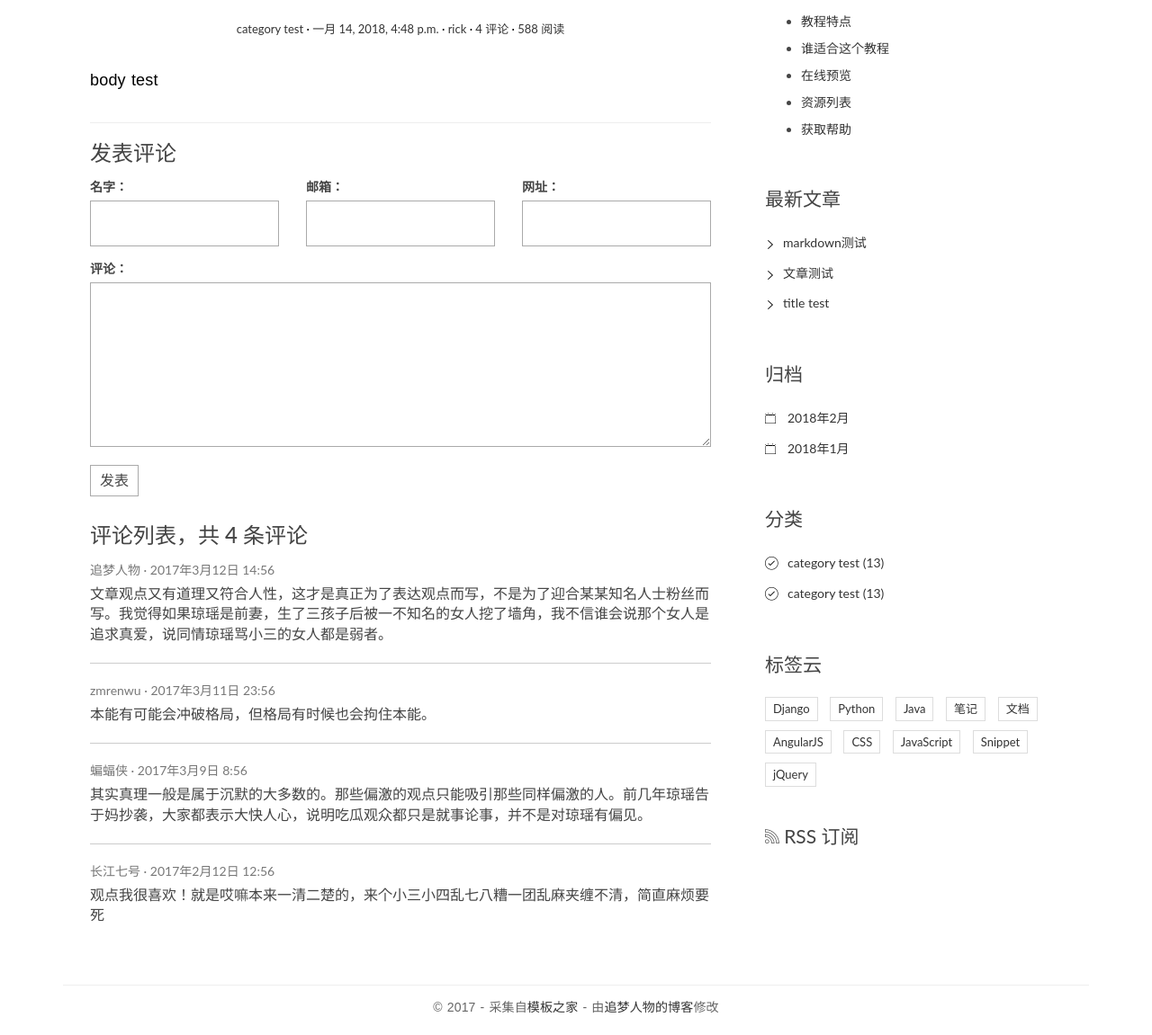
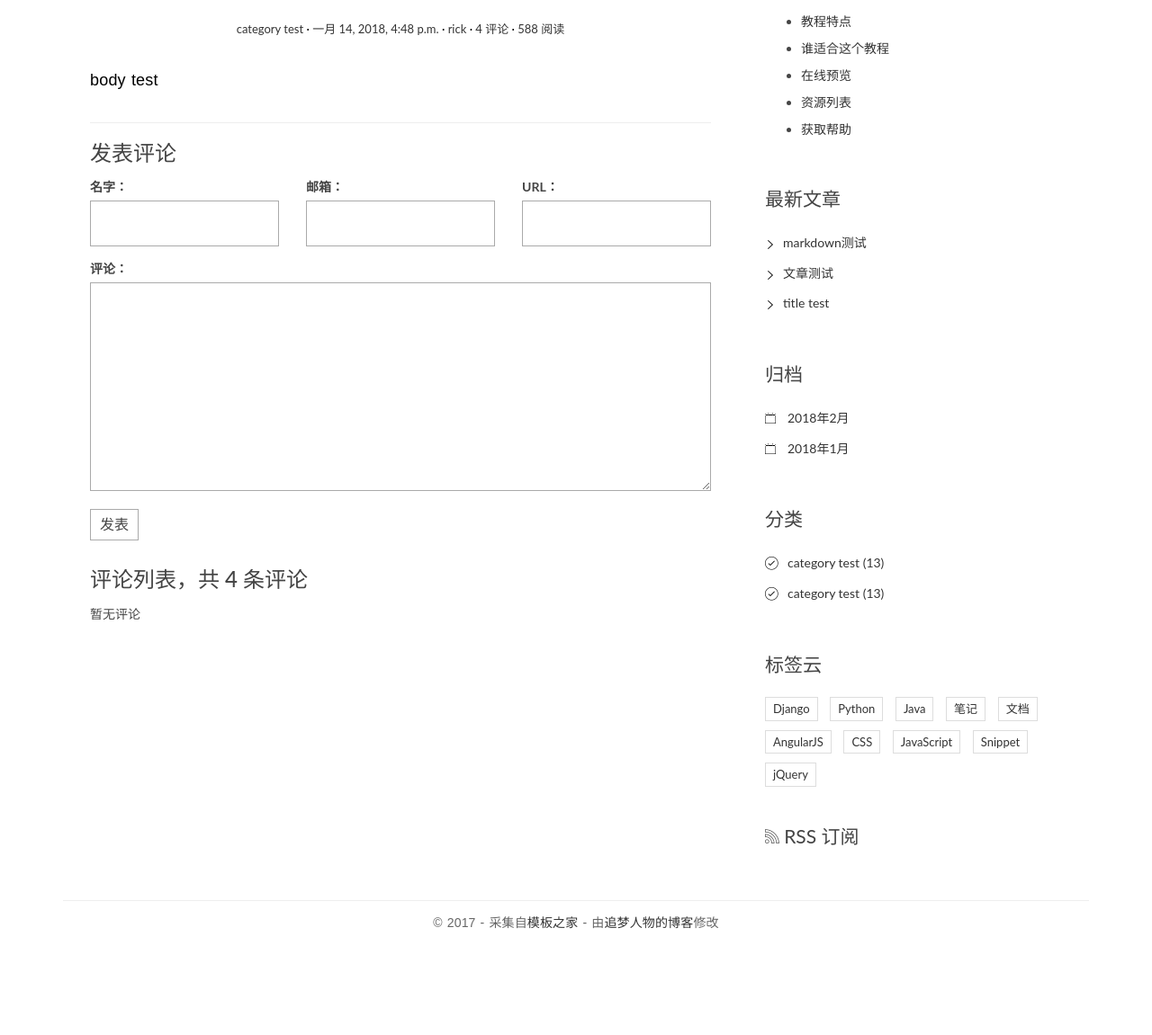
Before and after one commit to hakujyo/blogproject, a Django app: page /post/1/ in a window 1280 px wide. Shown: the part 210-1361 px from the top of the page at 90% size. After the commit the page ends 1243 px from the top, so only its background shows below. Run offline with Django 3.2, Linux system fonts and the light colour scheme; data comes from the database, SQL or seed files in the repository; both versions use the stored data as it was after the commit; some libraries are stand-ins or nearby versions.

Commit message:
update comments section

```diff
--- a/blog/templates/detail.html
+++ b/blog/templates/detail.html
@@ -20,58 +20,46 @@
     <section class="comment-area" id="comment-area">
         <hr>
         <h3>发表评论</h3>
-        <form action="#" method="post" class="comment-form">
+        <form action="{% url 'comments:post_comment' post.pk %}" method="post" class="comment-form">
+            {% csrf_token %}
             <div class="row">
                 <div class="col-md-4">
-                    <label for="id_name">名字：</label>
-                    <input type="text" id="id_name" name="name" required>
+                    <label for="{{ form.name.id_for_label }}">名字：</label>
+                    {{ form.name }}
+                    {{ form.name.errors }}
                 </div>
                 <div class="col-md-4">
-                    <label for="id_email">邮箱：</label>
-                    <input type="email" id="id_email" name="email" required>
+                    <label for="{{ form.email.id_for_label }}">邮箱：</label>
+                    {{ form.email }}
+                    {{ form.email.errors }}
                 </div>
                 <div class="col-md-4">
-                    <label for="id_url">网址：</label>
-                    <input type="text" id="id_url" name="url">
+                    <label for="{{ form.url.id_for_label }}">URL：</label>
+                    {{ form.url }}
+                    {{ form.url.errors }}
                 </div>
                 <div class="col-md-12">
-                    <label for="id_comment">评论：</label>
-                    <textarea name="comment" id="id_comment" required></textarea>
+                    <label for="{{ form.text.id_for_label }}">评论：</label>
+                    {{ form.text }}
+                    {{ form.text.errors }}
                     <button type="submit" class="comment-btn">发表</button>
                 </div>
-            </div>    <!-- row -->
-        </form>
+              </div>    <!-- row -->
+            </form>
         <div class="comment-list-panel">
             <h3>评论列表，共 <span>4</span> 条评论</h3>
             <ul class="comment-list list-unstyled">
+                {% for comment in comment_list %}
                 <li class="comment-item">
-                    <span class="nickname">追梦人物</span>
-                    <time class="submit-date" datetime="2012-11-09T23:15:57+00:00">2017年3月12日 14:56</time>
+                    <span class="nickname">{{ comment.name }}</span>
+                    <time class="submit-date">{{ comment.created_time }}</time>
                     <div class="text">
-                        文章观点又有道理又符合人性，这才是真正为了表达观点而写，不是为了迎合某某知名人士粉丝而写。我觉得如果琼瑶是前妻，生了三孩子后被一不知名的女人挖了墙角，我不信谁会说那个女人是追求真爱，说同情琼瑶骂小三的女人都是弱者。
+                        {{ comment.text }}
                     </div>
                 </li>
-                <li class="comment-item">
-                    <span class="nickname">zmrenwu</span>
-                    <time class="submit-date" datetime="2012-11-09T23:15:57+00:00">2017年3月11日 23:56</time>
-                    <div class="text">
-                        本能有可能会冲破格局，但格局有时候也会拘住本能。
-                    </div>
-                </li>
-                <li class="comment-item">
-                    <span class="nickname">蝙蝠侠</span>
-                    <time class="submit-date" datetime="2012-11-09T23:15:57+00:00">2017年3月9日 8:56</time>
-                    <div class="text">
-                        其实真理一般是属于沉默的大多数的。那些偏激的观点只能吸引那些同样偏激的人。前几年琼瑶告于妈抄袭，大家都表示大快人心，说明吃瓜观众都只是就事论事，并不是对琼瑶有偏见。
-                    </div>
-                </li>
-                <li class="comment-item">
-                    <span class="nickname">长江七号</span>
-                    <time class="submit-date" datetime="2012-11-09T23:15:57+00:00">2017年2月12日 12:56</time>
-                    <div class="text">
-                        观点我很喜欢！就是哎嘛本来一清二楚的，来个小三小四乱七八糟一团乱麻夹缠不清，简直麻烦要死
-                    </div>
-                </li>
+                {% empty %}
+                暂无评论
+                {% endfor %}
             </ul>
         </div>
     </section>
--- a/blog/views.py
+++ b/blog/views.py
@@ -2,6 +2,7 @@ import markdown
 from django.http import HttpResponse
 from django.shortcuts import render, get_object_or_404
 from .models import Post, Category
+from comments.forms import CommentForm
 
 
 def index(request):
@@ -21,7 +22,15 @@ def detail(request, pk):
                                      'markdown.extensions.codehilite',
                                      'markdown.extensions.toc',
                                   ])
-    return render(request, 'detail.html', context={'post': post})
+    form = CommentForm()
+    # 获取这篇 post 下的全部评论
+    comment_list = post.comment_set.all()
+    # 将文章、表单、以及文章下的评论列表作为模板变量传给 detail.html 模板，以便渲染相应数据。
+    context = {'post': post,
+               'form': form,
+               'comment_list': comment_list
+               }
+    return render(request, 'detail.html', context=context)
 
 
 def archives(request, year, month):
--- a/blogproject/settings.py
+++ b/blogproject/settings.py
@@ -38,6 +38,7 @@ INSTALLED_APPS = [
     'django.contrib.messages',
     'django.contrib.staticfiles',
     'blog',
+    'comments',
 ]
 
 MIDDLEWARE = [
--- a/blogproject/urls.py
+++ b/blogproject/urls.py
@@ -1,22 +1,8 @@
-"""blogproject URL Configuration
-
-The `urlpatterns` list routes URLs to views. For more information please see:
-    https://docs.djangoproject.com/en/2.0/topics/http/urls/
-Examples:
-Function views
-    1. Add an import:  from my_app import views
-    2. Add a URL to urlpatterns:  path('', views.home, name='home')
-Class-based views
-    1. Add an import:  from other_app.views import Home
-    2. Add a URL to urlpatterns:  path('', Home.as_view(), name='home')
-Including another URLconf
-    1. Import the include() function: from django.urls import include, path
-    2. Add a URL to urlpatterns:  path('blog/', include('blog.urls'))
-"""
 from django.conf.urls import url, include
 from django.contrib import admin
 
 urlpatterns = [
     url(r'^admin/', admin.site.urls),
     url(r'', include('blog.urls')),
+    url(r'', include('comments.urls')),
 ]
--- /dev/null
+++ b/comments/admin.py
@@ -0,0 +1,3 @@
+from django.contrib import admin
+
+# Register your models here.
--- /dev/null
+++ b/comments/apps.py
@@ -0,0 +1,5 @@
+from django.apps import AppConfig
+
+
+class CommentsConfig(AppConfig):
+    name = 'comments'
--- /dev/null
+++ b/comments/forms.py
@@ -0,0 +1,8 @@
+from django import forms
+from .models import Comment
+
+
+class CommentForm(forms.ModelForm):
+    class Meta:
+        model = Comment
+        fields = ['name', 'email', 'url', 'text']
--- /dev/null
+++ b/comments/models.py
@@ -0,0 +1,15 @@
+from django.db import models
+from django.utils.six import python_2_unicode_compatible
+
+
+@python_2_unicode_compatible
+class Comment(models.Model):
+    name = models.CharField(max_length=100)
+    email = models.EmailField(max_length=255)
+    url = models.URLField(blank=True)
+    text = models.TextField()
+    created_time = models.DateTimeField(auto_now_add=True)
+    post = models.ForeignKey('blog.Post', on_delete=models.CASCADE,)
+
+    def __str__(self):
+        return self.text[:20]
--- /dev/null
+++ b/comments/tests.py
@@ -0,0 +1,3 @@
+from django.test import TestCase
+
+# Create your tests here.
--- /dev/null
+++ b/comments/urls.py
@@ -0,0 +1,8 @@
+from django.conf.urls import url
+
+from . import views
+
+app_name = 'comments'
+urlpatterns = [
+    url(r'^comment/post/(?P<post_pk>[0-9]+)/$', views.post_comment, name='post_comment'),
+]
```
Also changed, not shown: comments/views.py (added, +26 -0 lines), comments/__init__.py (added), comments/migrations/0001_initial.py (added), comments/migrations/__init__.py (added), db.sqlite3.
